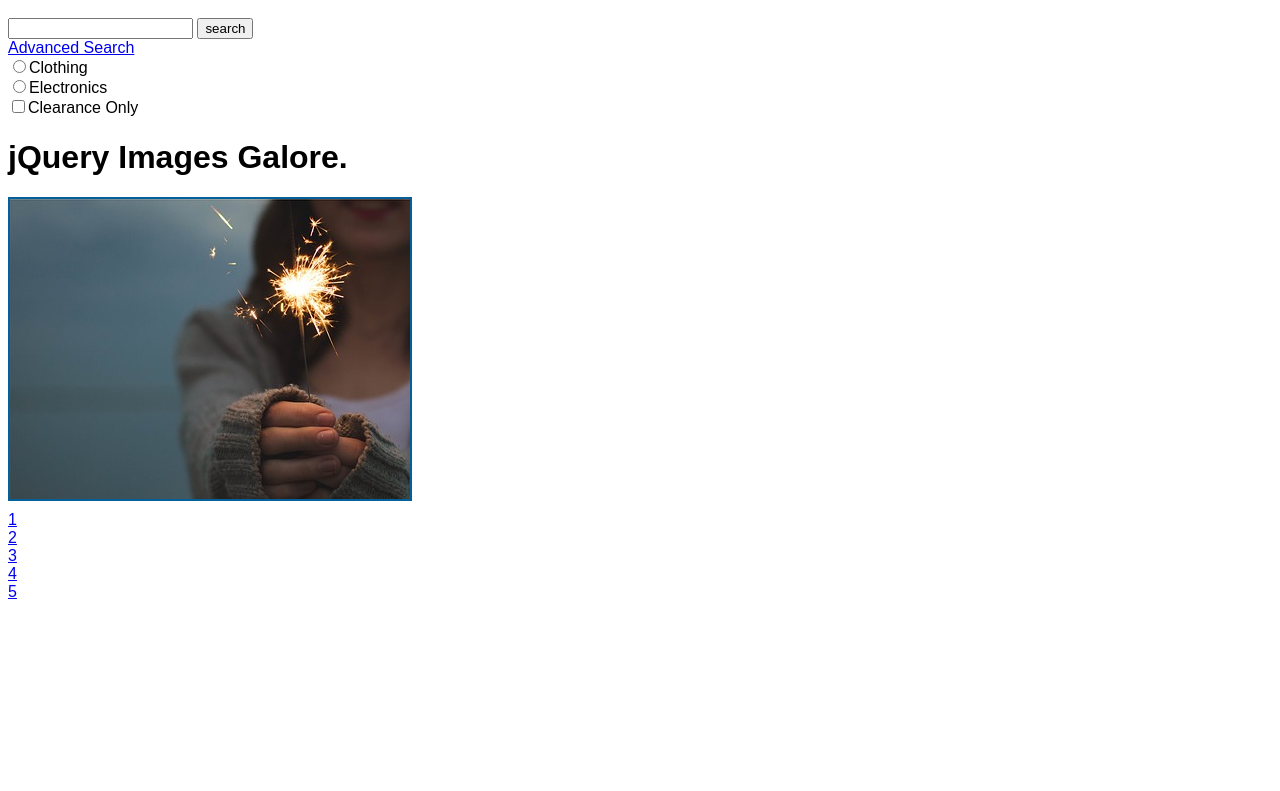
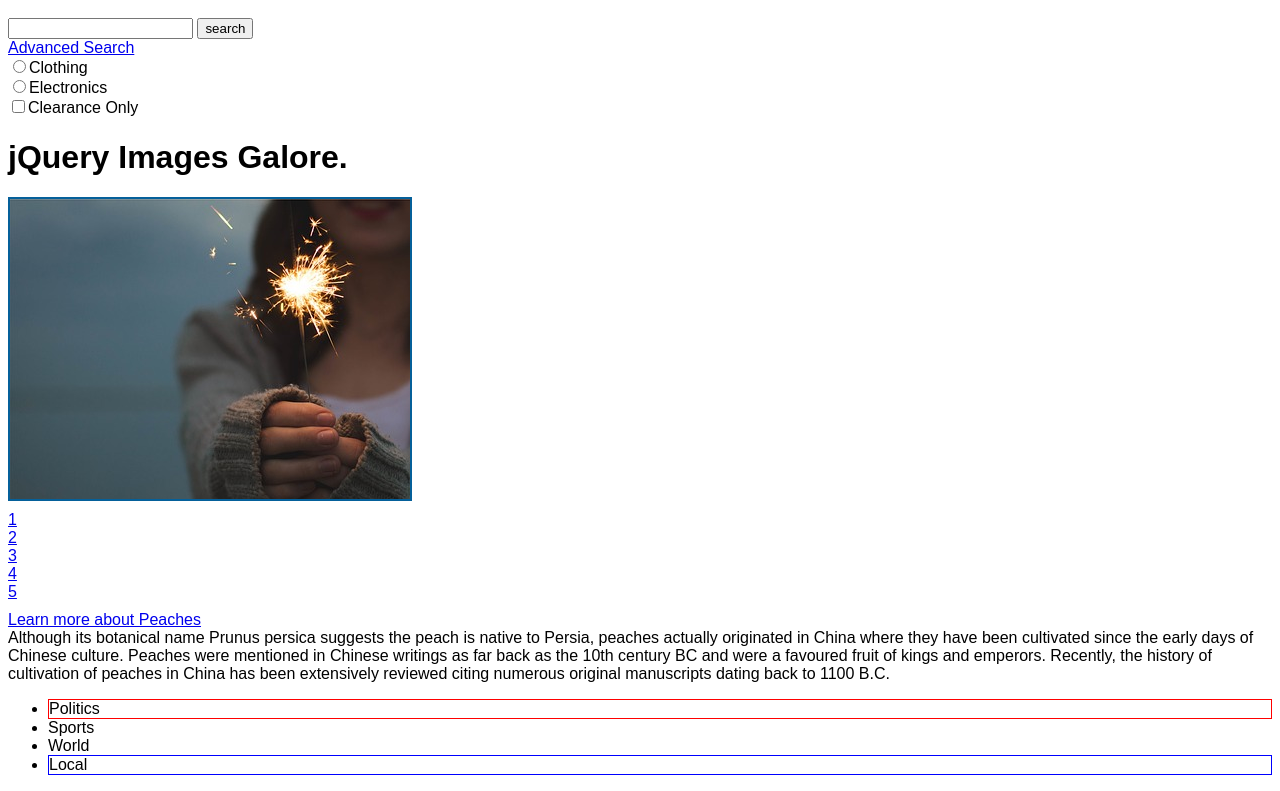
Before and after one commit to martinagabrielli/jquery-yall, a plain HTML site: page index.html in a window 1280 px wide. Shown: the part 1245-2036 px from the top of the page. Before the commit the page ends 1856 px from the top, so only its background shows below. Drawn offline with nearby package versions, Linux system fonts and the light colour scheme.

Commit message:
delay to create a timed animation and chaining multiple effects together

```diff
--- a/index.html
+++ b/index.html
@@ -71,5 +71,23 @@
         <div class="container">
             <h1>jQuery Images Galore.</h1>
         </div>
+        <!-- ADDING DELAY TO CREATE A TIMED ANIMATION -->
+        <a href="#" class="show-tip">Learn more about Peaches</a> <div class="tool-tip">
+            Although its botanical name Prunus persica suggests the peach is native to
+       Persia, peaches actually originated in China where they have been cultivated
+       since the early days of Chinese culture. Peaches were mentioned in Chinese
+       writings as far back as the 10th century BC and were a favoured fruit of kings
+       and emperors. Recently, the history of cultivation of peaches in China has been
+       extensively reviewed citing numerous original manuscripts dating back to 1100
+       B.C.
+       </div>
+       <!-- CHAINING MULTIPLE EFFECTS TOGETHER -->
+        <ul id="news">
+            <li id="politics">Politics</li>
+            <li id="sports">Sports</li>
+            <li id="finance">Finance</li>
+            <li id="world">World</li>
+            <li id="local">Local</li>
+        </ul>
     </body>
 </html>
--- a/script.js
+++ b/script.js
@@ -106,4 +106,19 @@ $(document).ready(function () {
         $(this).addClass('active');
     });
     $('#nav li a').eq(0).click();
+    // ADDING DELAY TO CREATE A TIMED ANIMATION
+    $('.show-tip').hover(function(){
+        $('.tool-tip').fadeIn(900);
+    },
+    function(){
+        $('.tool-tip').delay(10000).fadeOut(900)
+    });
+    // CHAINING MULTIPLE EFFECTS TOGETHER
+    // The first is by creating three statements that each select the element and apply CSS to it:
+    $('#politics').css('border', '1px solid red');
+    $('#finance').css('display', 'none');
+    $('#local').css('border', '1px solid green');
+
+    // The second way of achieving this is by chaining all of the elements and methods into one statement by utilizing the end() method:
+    $('#news').find('#politics').css('border', '1px solid red').end().find('#finance').hide().end().find('#local').css('border', '1px solid blue');
 })
```
